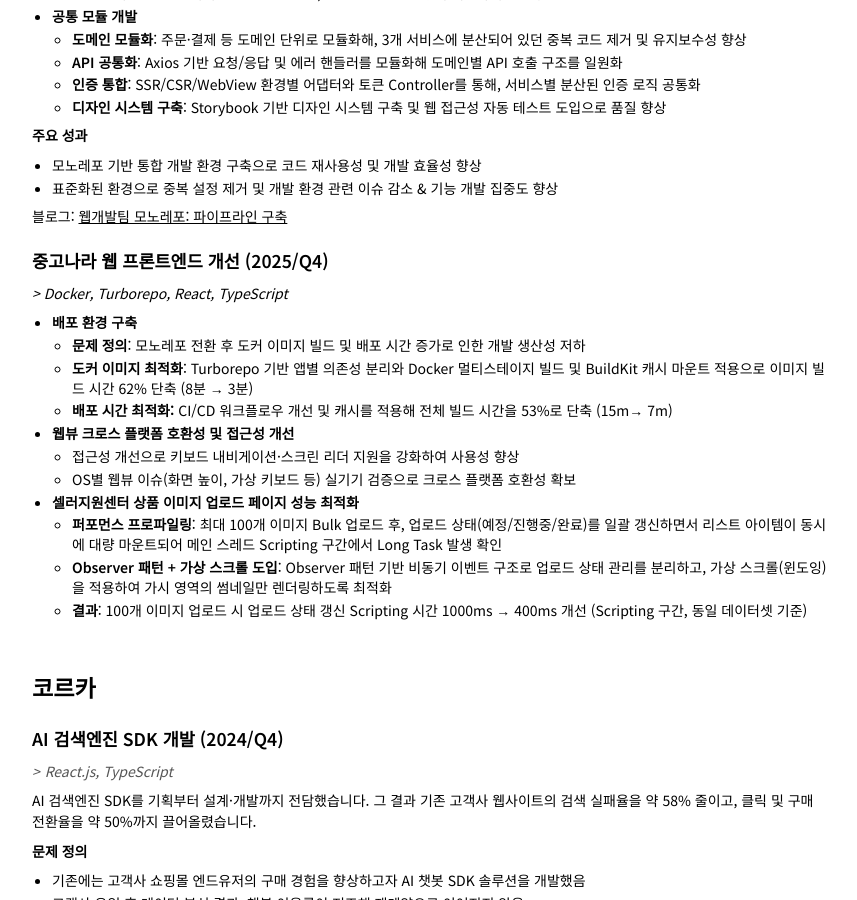
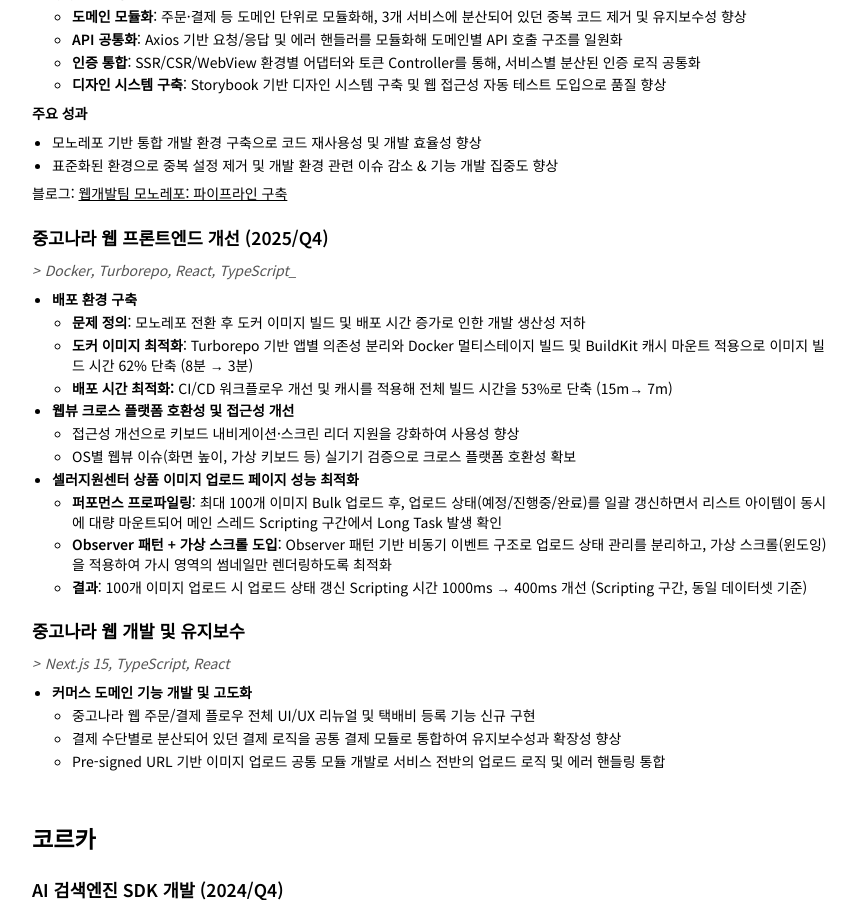
Before and after one commit to ghost-redo/ghost-redo.github.io, a Jekyll site: the page built from resume.md, in a window 1280 px wide and 900 px high, scrolled down 1476 px. Shown: the whole window, without its empty margins (209-1066 px from the left). Built offline with Jekyll 4.4.1, drawn with Linux system fonts in a browser that asks for light colours; some web fonts are replaced; some of the changed text lies outside the part shown.

Commit message:
Update resume.md

```diff
--- a/resume.md
+++ b/resume.md
@@ -90,7 +89,7 @@ AI 기반 B2B SaaS 광고/추천 솔루션 초기 스타트업
 
 ### 중고나라 웹 **프론트엔드 개선** **(2025/Q4)**
 
-_> Docker, Turborepo, React, TypeScript_
+> Docker, Turborepo, React, TypeScript_
 
 - **배포 환경 구축**
   - **문제 정의**: 모노레포 전환 후 도커 이미지 빌드 및 배포 시간 증가로 인한 개발 생산성 저하
@@ -103,6 +102,15 @@ _> Docker, Turborepo, React, TypeScript_
   - **퍼포먼스 프로파일링**: 최대 100개 이미지 Bulk 업로드 후, 업로드 상태(예정/진행중/완료)를 일괄 갱신하면서 리스트 아이템이 동시에 대량 마운트되어 메인 스레드 Scripting 구간에서 Long Task 발생 확인
   - **Observer 패턴 + 가상 스크롤 도입**: Observer 패턴 기반 비동기 이벤트 구조로 업로드 상태 관리를 분리하고, 가상 스크롤(윈도잉)을 적용하여 가시 영역의 썸네일만 렌더링하도록 최적화
   - **결과**: 100개 이미지 업로드 시 업로드 상태 갱신 Scripting 시간 1000ms → 400ms 개선 (Scripting 구간, 동일 데이터셋 기준)
+
+### 중고나라 웹 개발 및 유지보수
+
+> *Next.js 15, TypeScript, React*
+
+- **커머스 도메인 기능 개발 및 고도화**
+    - 중고나라 웹 주문/결제 플로우 전체 UI/UX 리뉴얼 및 택배비 등록 기능 신규 구현
+    - 결제 수단별로 분산되어 있던 결제 로직을 공통 결제 모듈로 통합하여 유지보수성과 확장성 향상
+    - Pre-signed URL 기반 이미지 업로드 공통 모듈 개발로 서비스 전반의 업로드 로직 및 에러 핸들링 통합
 
 <br>
 
```
Also changed, not shown: other parts of resume.md (+0 -1 lines).
